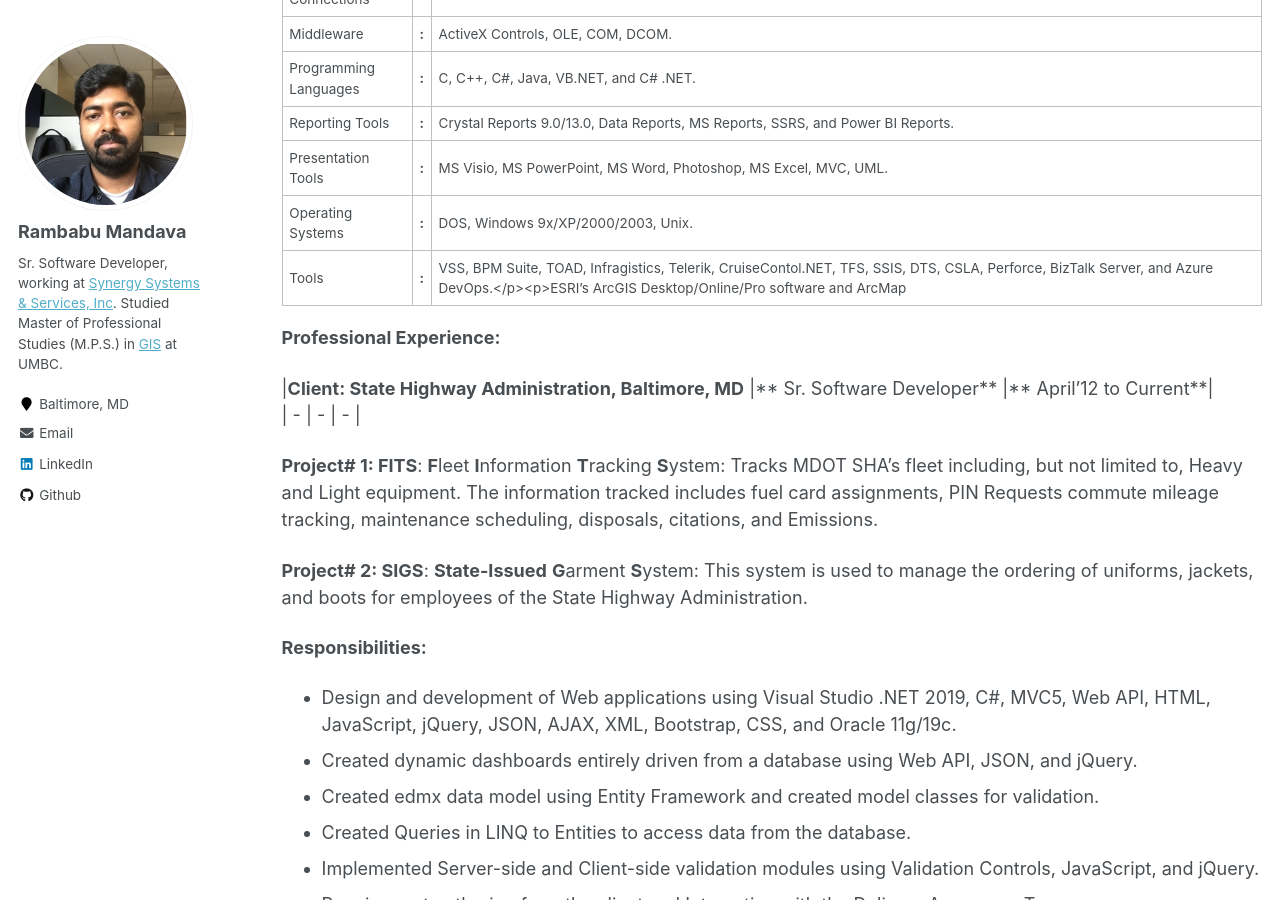
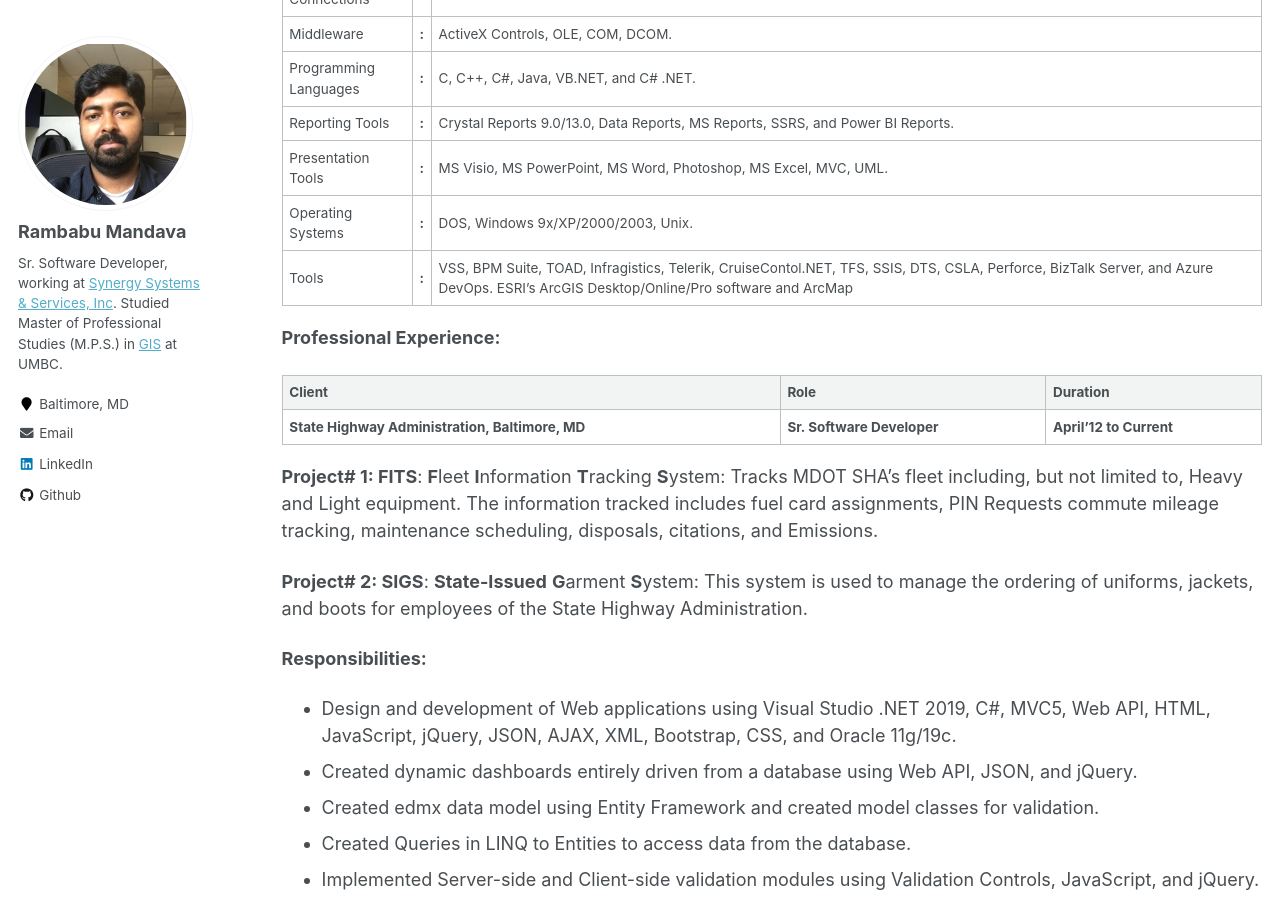
Before and after one commit to mandavaram/mandavaram.github.io, a Jekyll site: the page built from _pages/Resume.md, in a window 1280 px wide and 900 px high, scrolled down 1720 px. Built offline with Jekyll 4.4.1, drawn with Linux system fonts in a browser that asks for light colours; some of the changed text lies outside the part shown.

Commit message:
Update Resume.md

```diff
--- a/_pages/Resume.md
+++ b/_pages/Resume.md
@@ -56,12 +56,13 @@ redirect_from:
 |Reporting Tools |**:**|Crystal Reports 9.0/13.0, Data Reports, MS Reports, SSRS, and Power BI Reports. 	|
 |Presentation Tools|**:**|MS Visio, MS PowerPoint, MS Word, Photoshop, MS Excel, MVC, UML.|
 |Operating Systems |**:**|DOS, Windows 9x/XP/2000/2003, Unix.|
-|Tools|**:**|VSS, BPM Suite, TOAD, Infragistics, Telerik, CruiseContol.NET, TFS, SSIS, DTS, CSLA, Perforce, BizTalk Server, and Azure DevOps.</p><p>ESRI's ArcGIS Desktop/Online/Pro software and ArcMap|
+|Tools|**:**|VSS, BPM Suite, TOAD, Infragistics, Telerik, CruiseContol.NET, TFS, SSIS, DTS, CSLA, Perforce, BizTalk Server, and Azure DevOps. ESRI's ArcGIS Desktop/Online/Pro software and ArcMap|
 
 **Professional Experience:**
 
-|**Client:  State Highway Administration, Baltimore, MD** |**            Sr. Software Developer** |**            April’12 to Current**|
+|**Client** |**Role** |**Duration**|
 | - | - | - |
+|**State Highway Administration, Baltimore, MD**|**Sr. Software Developer** |**April’12 to Current**|
 
 **Project# 1: FITS**: **F**leet **I**nformation **T**racking **S**ystem: Tracks MDOT SHA’s fleet including, but not limited to, Heavy and Light equipment. The information tracked includes fuel card assignments, PIN Requests commute mileage tracking, maintenance scheduling, disposals, citations, and Emissions.
 
@@ -105,9 +106,9 @@ redirect_from:
 
 **Environment:** Visual Studio 2019, C#, MVC5, ASP.NET, ADO.NET, VB.NET, XML, TFS, Azure DevOps, HTML, CSS, .NET 4.7.1, LINQ, TOAD, IIS 7.5, Java Script, AJAX, jQuery, JSON, Bootstrap, SSRS, SSIS, SQL Server 2008 and Oracle 11g, 19c.
 
-|**Client:  GEICO, Chevy Chase, MD | **     Sr. Software Developer**| **June’11 to Mar’12**  |
- | - | - | - |
-
+|**Client** |**Role** |**Duration**|
+| - | - | - |
+|**GEICO, Chevy Chase, MD**| **Sr. Software Developer**| **June’11 to Mar’12**  |
 
 
 
@@ -126,8 +127,9 @@ redirect_from:
 
 **Environment:** Visual Studio 2010, C#, ASP.NET, ADO.NET, VB.NET, XML, XPATH, TFS, HTML, CSS, .NET 4.0, Win Forms, VB6, LINQ, SSIS, FTP, TOAD, WCF, IIS 6.0, Java Script, AJAX, JQuery, Oracle 10g and SQL Server 2008.
 
-|**Client:  NRG Energy, Princeton, NJ** | **Sr. Software Developer.**|**Oct’10 to May’11** |
+|**Client** |**Role** |**Duration**|
 | - | - | - |
+|**NRG Energy, Princeton, NJ** | **Sr. Software Developer.**|**Oct’10 to May’11** |
 
 
 **Project: Bloomberg Credit Rating** is used to analyze Credit Risk and to automate the LIBOR & and Fed Funds interest rate curves used for interest payments on NRG’s counterparties posted collateral by downloading the Financial, Income Statement information and Credit Interest Rates with the use of Bloomberg Data Services.
@@ -147,8 +149,9 @@ redirect_from:
 
 **Environment:** Visual Studio 2008, C#, ASP.NET, ADO.NET, VB.NET, XML, TFS, HTML, CSS, Win Forms, Excel VSTO, Excel-VBA, Java Script, SQL 2005, SSIS, DTS, .NET 3.5, FTP, AJAX, TOAD, IIS 6.0 and Oracle 10g.
 
-|**Client:  Verizon, Piscataway, NJ** | **Lead Developer**|**Aug’09 to Sep’10** |
+|**Client** |**Role** |**Duration**|
 | - | - | - |
+|**Verizon, Piscataway, NJ** | **Lead Developer**|**Aug’09 to Sep’10** |
 
 
 Project: PCAN Tool (**PCANTool & NACR Web Services**) is a web-based application used to correct a misaligned relationship between Data BAN, Video Circuit ID, Voice CAN, and uCSR profile CAN (PCAN).  A misaligned relationship can lead to order and billing fallouts. The tool will relay all the changes to the RIBS billing system.
@@ -167,8 +170,10 @@ Project: PCAN Tool (**PCANTool & NACR Web Services**) is a web-based application
 - Involved in Nunit case Testing & and preparing the MAC documents.
 
 **Environment:** Visual Studio 2008, C#, ASP.NET, ADO.NET, VB.NET, XML, Web Services, LINQ, XSLT, TFS, HTML, Win Forms, VB6, Java Script, SQL 2008, SSIS, IIS 6.0, AJAX, jQuery, .NET 3.5,   WCF, and BizTalk Server 2006
-|**Client:  Fidelity National Financial, INC PITTSBURGH, PA** | **Sr. Software Developer**|**Jan’08 to July’09** |
+
+|**Client** |**Role** |**Duration**|
 | - | - | - |
+|**Fidelity National Financial, INC PITTSBURGH, PA** | **Sr. Software Developer**|**Jan’08 to July’09** |
 
 
 **Project: AssetLinkLP (Nationwide Provider of Mortgage Default Services)** is a web-based application used for the management and marketing of bank-owned properties and is developed to manage every level of the REO process from investor relations, acquisition of the asset, eviction, pre-marketing, marketing, negotiating, and closing.
@@ -187,8 +192,9 @@ Project: PCAN Tool (**PCANTool & NACR Web Services**) is a web-based application
 
 **Environment:** Visual Studio 2008, C#, ASP.NET, ADO.NET, VB.NET, XML, Web Services, LINQ, XSLT, VSS, HTML, JavaScript, SQL 2005, SSRS, SMTP, Visio, AJAX, IIS 6.0, Crystal Reports 9.0, JQuery, SCRUM, VB6, UML and BizTalk Server 2006.
 
-|**Client:  CT State Elections Enforcement Commission, CT** | **Sr. Software Developer**|**Aug’07 to Jan’08** |
+|**Client** |**Role** |**Duration**|
 | - | - | - |
+|**CT State Elections Enforcement Commission, CT** | **Sr. Software Developer**|**Aug’07 to Jan’08** |
 
 
 **Project: eCRIS** (Campaign Financial Information Reporting System) is the State Election Enforcement Commission's (SEEC) online database of electronically filed campaign finance reports and registration information of all candidates and committees established in Connecticut.
@@ -204,8 +210,9 @@ Project: PCAN Tool (**PCANTool & NACR Web Services**) is a web-based application
 
 **Environment:** Visual Studio 2005, ASP.NET 2.0, C#.NET, ADO.NET, XML, Web Services, JavaScript, XSLT, Windows Services, CSS, VSS, TFS, SSRS, UML, MVC, Oracle, SQL Server 2005
 
-|**Client:  The Hartford Insurance, Hartford CT** | **Sr. Software Developer**|**Nov’06 to July’07** |
+|**Client** |**Role** |**Duration**|
 | - | - | - |
+|**The Hartford Insurance, Hartford CT** | **Sr. Software Developer**|**Nov’06 to July’07** |
 
 **Project: HartSource** is the financial service product that provides the life insurance of Business Investment for Small and large Commercial businesses. Aries Loss Control and Renewal Download are the core interfaces run to facilitate the services to Hart source. These applications (interfaces) were implemented using .Net Technologies.
 
@@ -218,8 +225,9 @@ Project: PCAN Tool (**PCANTool & NACR Web Services**) is a web-based application
 
 **Environment:** Visual Studio 2005, VB .NET, ASP.NET, ADO.NET, COM, VB6, UML, Excel-VBA, VSTO, Oracle 9i and MS Access.
 
-|**Client:  Bluespring Software, Cincinnati, OH** | **Sr. Software Developer**|**Jan’06 to Oct’06** |
+|**Client** |**Role** |**Duration**|
 | - | - | - |
+|**Bluespring Software, Cincinnati, OH** | **Sr. Software Developer**|**Jan’06 to Oct’06** |
 
 
 **Project: Active Directory Activities** is to create the Active Directory Web Services (Create, Retrieve, Update, and Delete Active Directory Web Services) and Get File Activity Web Service for Bluespring's BPM Suite.
@@ -234,9 +242,9 @@ Project: PCAN Tool (**PCANTool & NACR Web Services**) is a web-based application
 
 **Environment:** Windows 2003, VS.NET2005, C#.NET, VB 6.0, XML, XSD, Web Services, DOM, IIS 5.0, VSS, VBScript and Infragistics.
 
-
-|**Client:  Syscom Technologies, Atlanta, GA** | **Software Developer**|**Feb’04 to Dec’05** |
+|**Client** |**Role** |**Duration**|
 | - | - | - |
+|**Syscom Technologies, Atlanta, GA** | **Software Developer**|**Feb’04 to Dec’05** |
 
 **Project# 1: Service Management** is a product-based project in line with the Sales Module of **Microsoft Navision Axapta3.0** ERP package. This project allows the service company to manage the service process and is a Smart Client application built using the Windows Forms classes of the Microsoft .Net Framework and XML Web Services. This module deals with taking service orders from the client and allows users to view, modify, and add projects and tasks that are shared with other users.
 
```
